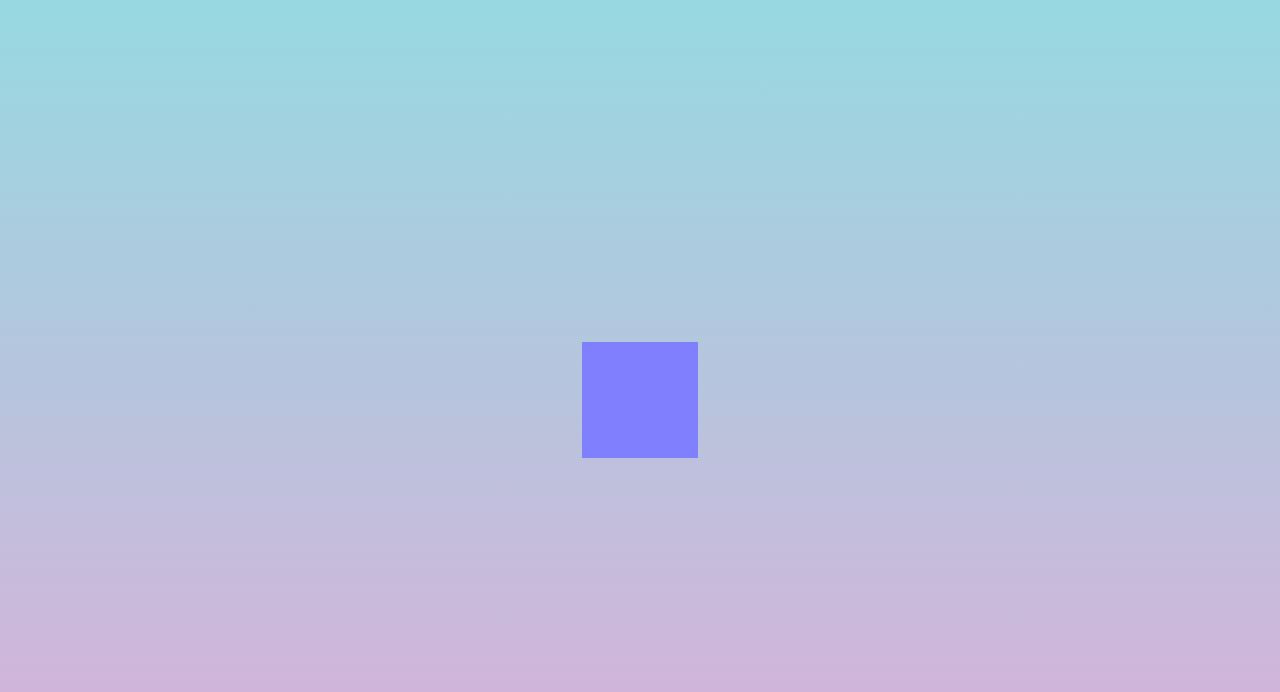
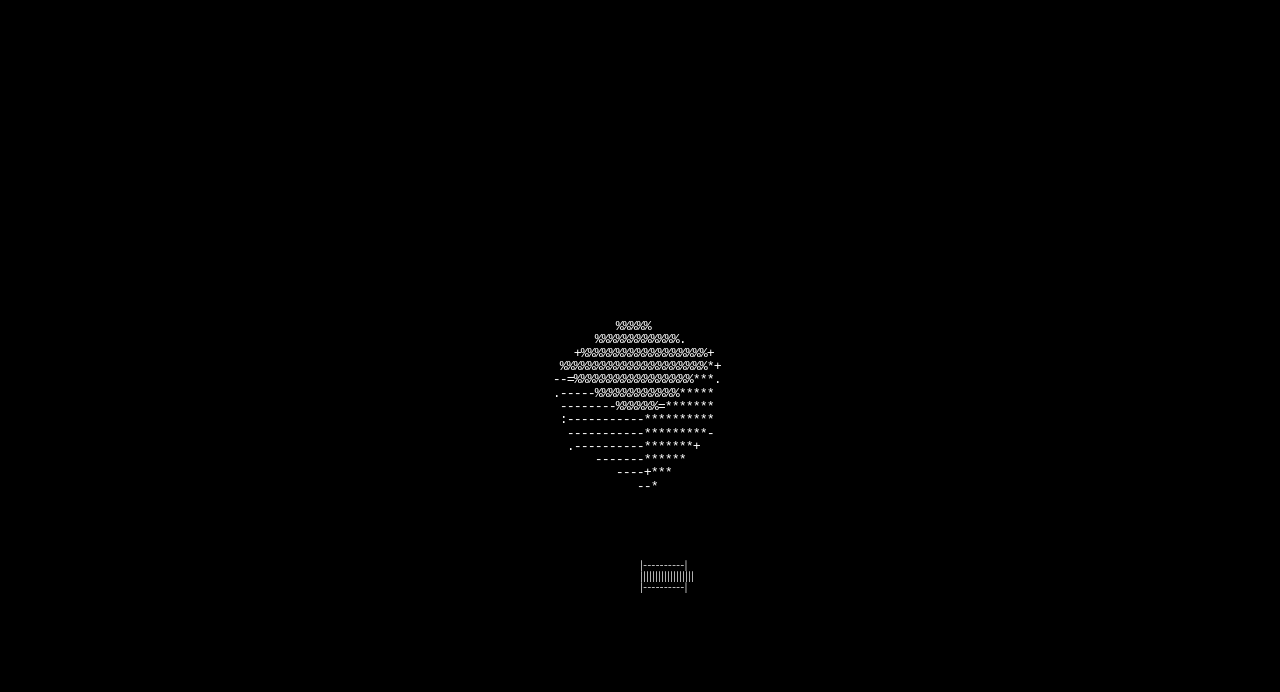
Before and after one commit to DavidRios22/threejstest, a React (Create React App) app: page / in a window 1280 px wide. Shown: the top 692 px of the page. Built offline with nearby package versions, Linux system fonts and the light colour scheme.

Commit message:
added cube

```diff
--- a/package.json
+++ b/package.json
@@ -11,6 +11,7 @@
     "react": "^18.2.0",
     "react-dom": "^18.2.0",
     "react-scripts": "5.0.1",
+    "three": "^0.157.0",
     "web-vitals": "^2.1.4"
   },
   "scripts": {
--- a/src/App.css
+++ b/src/App.css
@@ -1,7 +1,25 @@
+html,
+body,
+#root {
+  width: 100%;
+  height: 100%;
+  margin: 0;
+  padding: 0;
+  color: white;
+}
 
-#canvas {
-  width: 100vw;
+.box {
+    width: 100vw;
   height: 100vh;
-  background-color: #d9afd9;
-  background-image: linear-gradient(0deg, #d9afd9 0%, #97d9e1 100%);
 }
+
+.loading {
+  top: 70%;
+  left: 50%;
+  position: fixed;
+}
+
+.loading p {
+  margin: 0;
+  font-size: 9px;
+}
--- a/src/App.js
+++ b/src/App.js
@@ -1,21 +1,32 @@
-import './App.css';
-import { Canvas } from '@react-three/fiber';
-import { OrbitControls } from '@react-three/drei';
+import "./App.css"
+import { Canvas } from "@react-three/fiber"
+import { OrbitControls, AsciiRenderer} from "@react-three/drei"
+import Cube from "./Cube"
 
 function App() {
 
+
   return (
-    <div id='canvas'>
-    <Canvas>
-      <ambientLight intensity={0.1} />
-      <OrbitControls />
-      <mesh>
-        <boxGeometry args={[1, 1, 1]}/>
-        <meshNormalMaterial />
-      </mesh>
-    </Canvas>
+    <div className="box">
+      <Canvas>
+        <axesHelper
+          scale={2}
+          position={[0, 0, 0]}
+          onUpdate={(self) => self.setColors("#ff2080", "#20ff80", "#2080ff")}
+        />
+
+        {/* <OrbitControls /> */}
+        <AsciiRenderer />
+        <color attach="background" args={["black"]} />
+        <Cube />
+      </Canvas>
+      <div className="loading">
+        <p>|----------|</p>
+        <p>||||||||||||||||||</p>
+        <p>|----------|</p>
+      </div>
     </div>
   )
 }
 
-export default App;
+export default App
--- /dev/null
+++ b/src/Cube.js
@@ -0,0 +1,27 @@
+import { useRef } from "react"
+import { useFrame, useThree } from "@react-three/fiber"
+import { Center } from "@react-three/drei"
+
+export default function Cube() {
+  const { width, height } = useThree((state) => state.viewport)
+
+
+  const cubeRef = useRef()
+
+  useFrame(() => {
+    cubeRef.current.rotation.y += 0.01
+  })
+
+  return (
+    <Center position={[0.000082*width - 0.3, 0,0]}>
+      <mesh
+        ref={cubeRef}
+        rotation-x={Math.PI * 0.25}
+        rotation-y={Math.PI * 0.25}
+      >
+        <boxGeometry args={[1, 1, 1]} />
+        <meshNormalMaterial />
+      </mesh>
+    </Center>
+  )
+}
```
Also changed, not shown: 1 other file (tests, documents, lock files or other folders).
